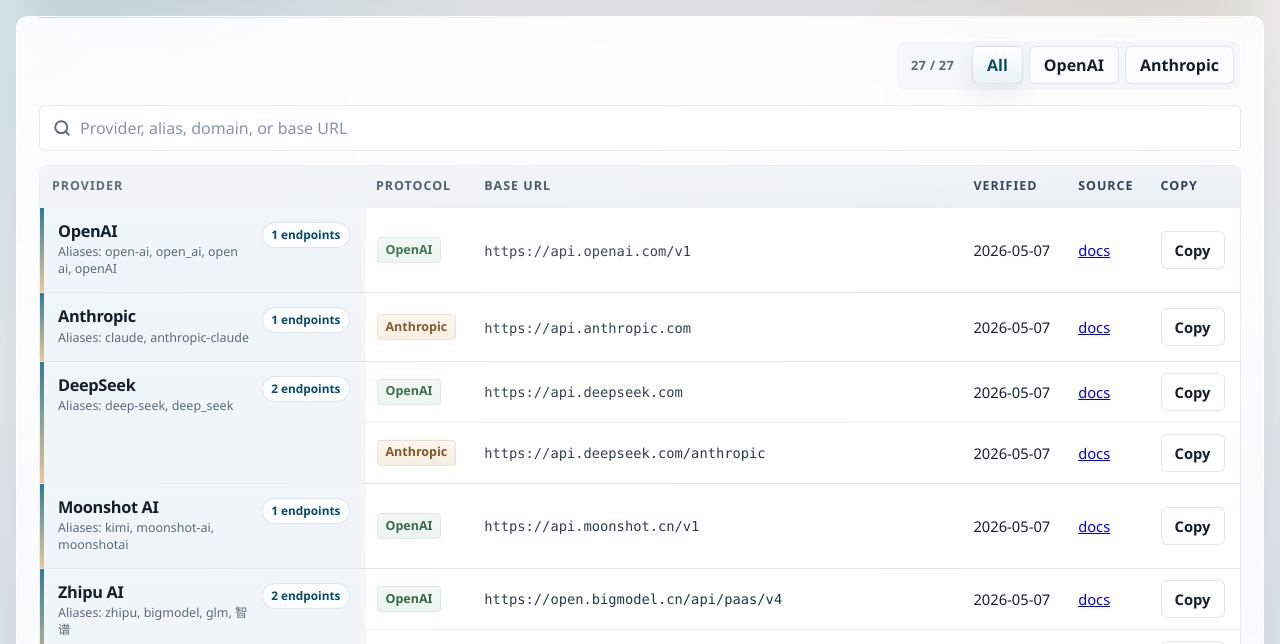
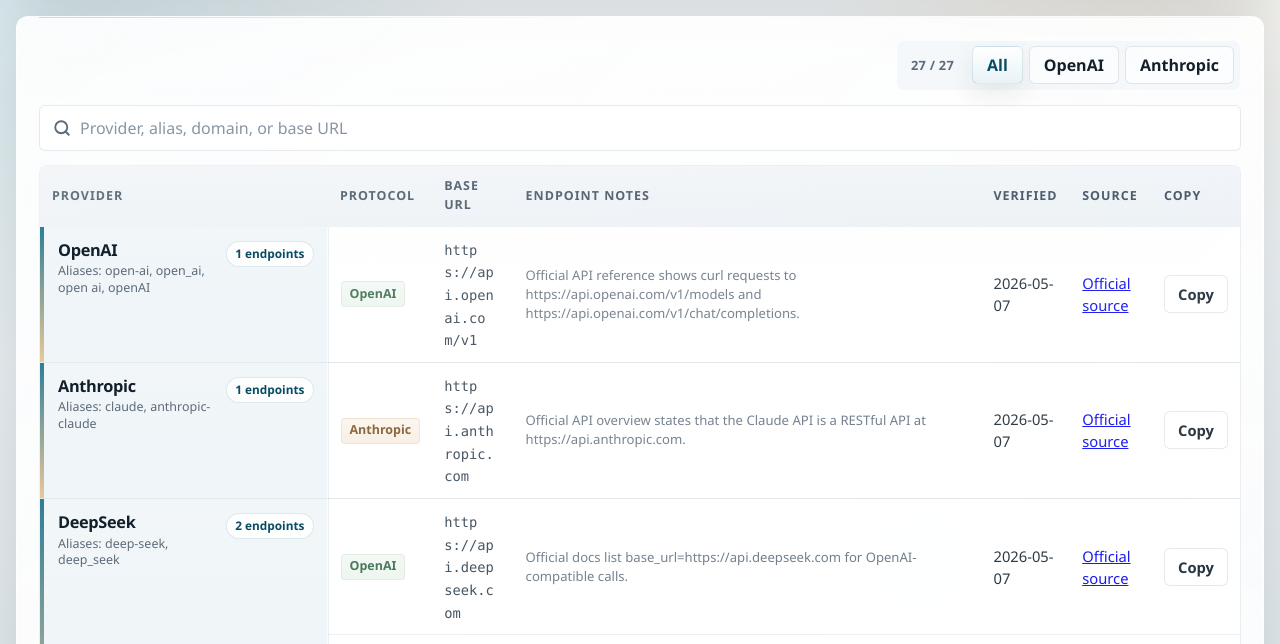
Before and after one commit to xiangxiangdong111-ops/ai-base-url, a website: page docs/index.html in a window 1280 px wide. Shown: the part 144-788 px from the top of the page. Drawn offline with Linux system fonts and the light colour scheme.

Commit message:
Add endpoint notes column

```diff
--- a/docs/app.js
+++ b/docs/app.js
@@ -12,13 +12,14 @@ const translations = {
     baseUrlRegistry: "Base URL list",
     columnProvider: "Provider",
     columnProtocol: "Protocol",
+    columnNotes: "Endpoint Notes",
     columnVerified: "Verified",
     columnSource: "Source",
     columnCopy: "Copy",
     noMatches: "No matches.",
     shownCount: "{shown} / {total}",
     aliases: "Aliases",
-    docs: "docs",
+    officialSource: "Official source",
     copy: "Copy",
     copied: "Copied",
     failedLoad: "Failed to load provider list data",
@@ -40,13 +41,14 @@ const translations = {
     baseUrlRegistry: "Base URL 列表",
     columnProvider: "平台",
     columnProtocol: "协议",
+    columnNotes: "端点说明",
     columnVerified: "验证日期",
     columnSource: "来源",
     columnCopy: "复制",
     noMatches: "无匹配",
     shownCount: "{shown} / {total}",
     aliases: "别名",
-    docs: "文档",
+    officialSource: "官方来源",
     copy: "复制",
     copied: "已复制",
     failedLoad: "加载平台列表数据失败",
@@ -158,7 +160,7 @@ function applyTranslations() {
   });
 
   if (state.loadError) {
-    rowsEl.innerHTML = `<tr><td class="empty-row" colspan="6">${state.loadError}</td></tr>`;
+    rowsEl.innerHTML = `<tr><td class="empty-row" colspan="7">${state.loadError}</td></tr>`;
     countEl.textContent = t("failedLoad");
     return;
   }
@@ -176,7 +178,7 @@ function renderRows() {
     const row = document.createElement("tr");
     const cell = document.createElement("td");
     cell.className = "empty-row";
-    cell.colSpan = 6;
+    cell.colSpan = 7;
     cell.textContent = t("noMatches");
     row.append(cell);
     rowsEl.append(row);
@@ -226,6 +228,12 @@ function renderRows() {
         baseUrlText.textContent = endpoint.baseUrl;
         baseUrlCell.append(baseUrlText);
 
+        const notesCell = document.createElement("td");
+        const notesText = document.createElement("span");
+        notesText.className = "note-text";
+        notesText.textContent = endpoint.notes || "-";
+        notesCell.append(notesText);
+
         const verifiedCell = document.createElement("td");
         verifiedCell.textContent = endpoint.lastVerified;
 
@@ -234,7 +242,7 @@ function renderRows() {
         sourceLink.href = endpoint.source;
         sourceLink.target = "_blank";
         sourceLink.rel = "noreferrer";
-        sourceLink.textContent = t("docs");
+        sourceLink.textContent = t("officialSource");
         sourceCell.append(sourceLink);
 
         const copyCell = document.createElement("td");
@@ -251,7 +259,7 @@ function renderRows() {
         });
         copyCell.append(copyButton);
 
-        row.append(protocolCell, baseUrlCell, verifiedCell, sourceCell, copyCell);
+        row.append(protocolCell, baseUrlCell, notesCell, verifiedCell, sourceCell, copyCell);
         rowsEl.append(row);
       });
     }
@@ -297,6 +305,6 @@ applyTranslations();
 
 loadProviders().catch((error) => {
   state.loadError = error.message;
-  rowsEl.innerHTML = `<tr><td class="empty-row" colspan="6">${error.message}</td></tr>`;
+  rowsEl.innerHTML = `<tr><td class="empty-row" colspan="7">${error.message}</td></tr>`;
   countEl.textContent = t("failedLoad");
 });
--- a/docs/index.html
+++ b/docs/index.html
@@ -48,6 +48,7 @@
                 <th data-i18n="columnProvider">Provider</th>
                 <th data-i18n="columnProtocol">Protocol</th>
                 <th>Base URL</th>
+                <th data-i18n="columnNotes">Endpoint Notes</th>
                 <th data-i18n="columnVerified">Verified</th>
                 <th data-i18n="columnSource">Source</th>
                 <th data-i18n="columnCopy">Copy</th>
--- a/docs/styles.css
+++ b/docs/styles.css
@@ -387,7 +387,7 @@ a:focus-visible {
 
 table {
   width: 100%;
-  min-width: 760px;
+  min-width: 1180px;
   border-collapse: collapse;
   background: rgba(255, 255, 255, 0.58);
 }
@@ -440,7 +440,7 @@ tbody tr:last-child td {
 .provider-cell {
   position: relative;
   overflow: hidden;
-  width: 27%;
+  width: 24%;
   min-width: 220px;
   vertical-align: top;
   padding: 0;
@@ -525,6 +525,14 @@ tbody tr:last-child td {
   font-size: 0.86rem;
   word-break: break-all;
   color: #203242;
+}
+
+.note-text {
+  display: block;
+  min-width: 280px;
+  color: var(--muted);
+  font-size: 0.82rem;
+  line-height: 1.45;
 }
 
 .copy-button {
```
